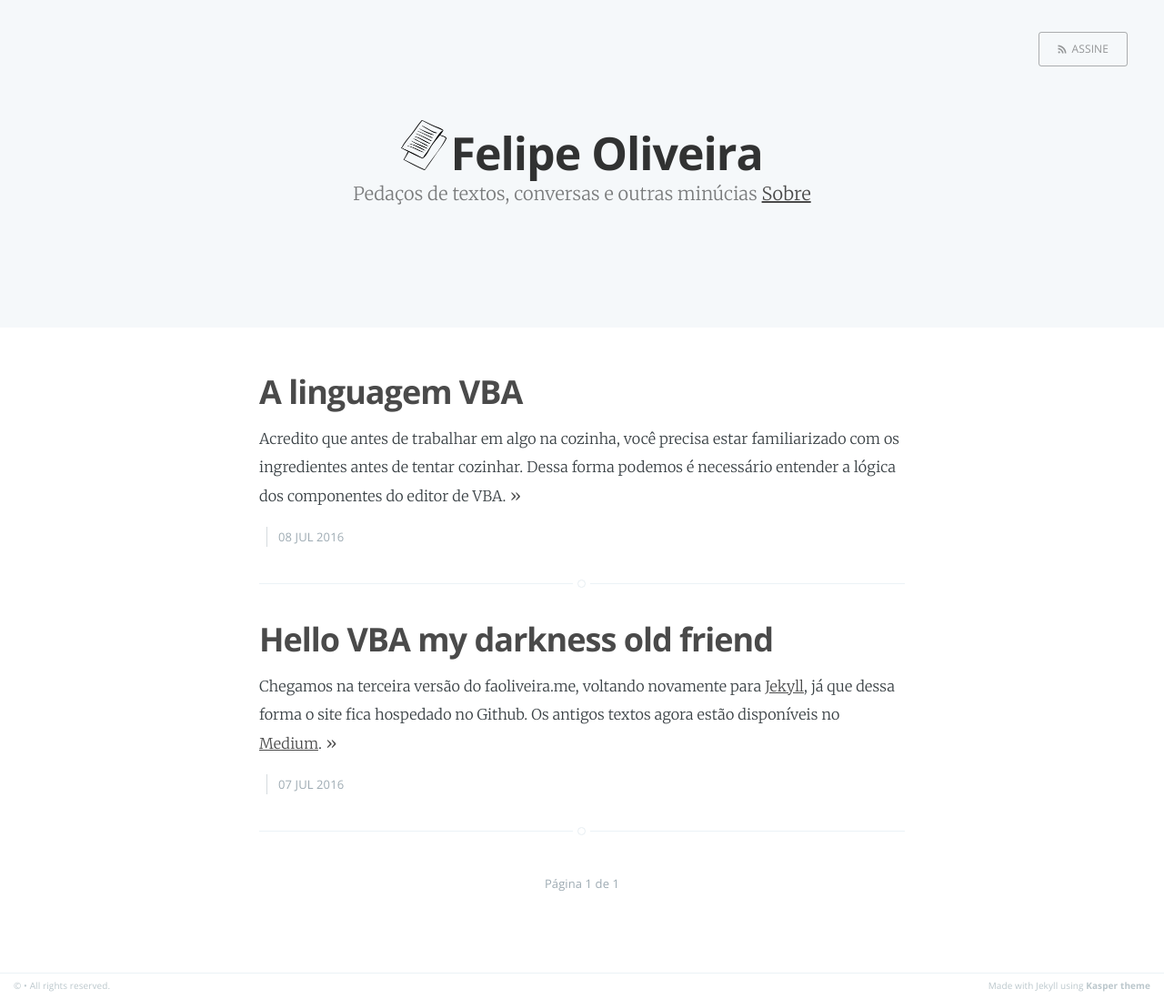
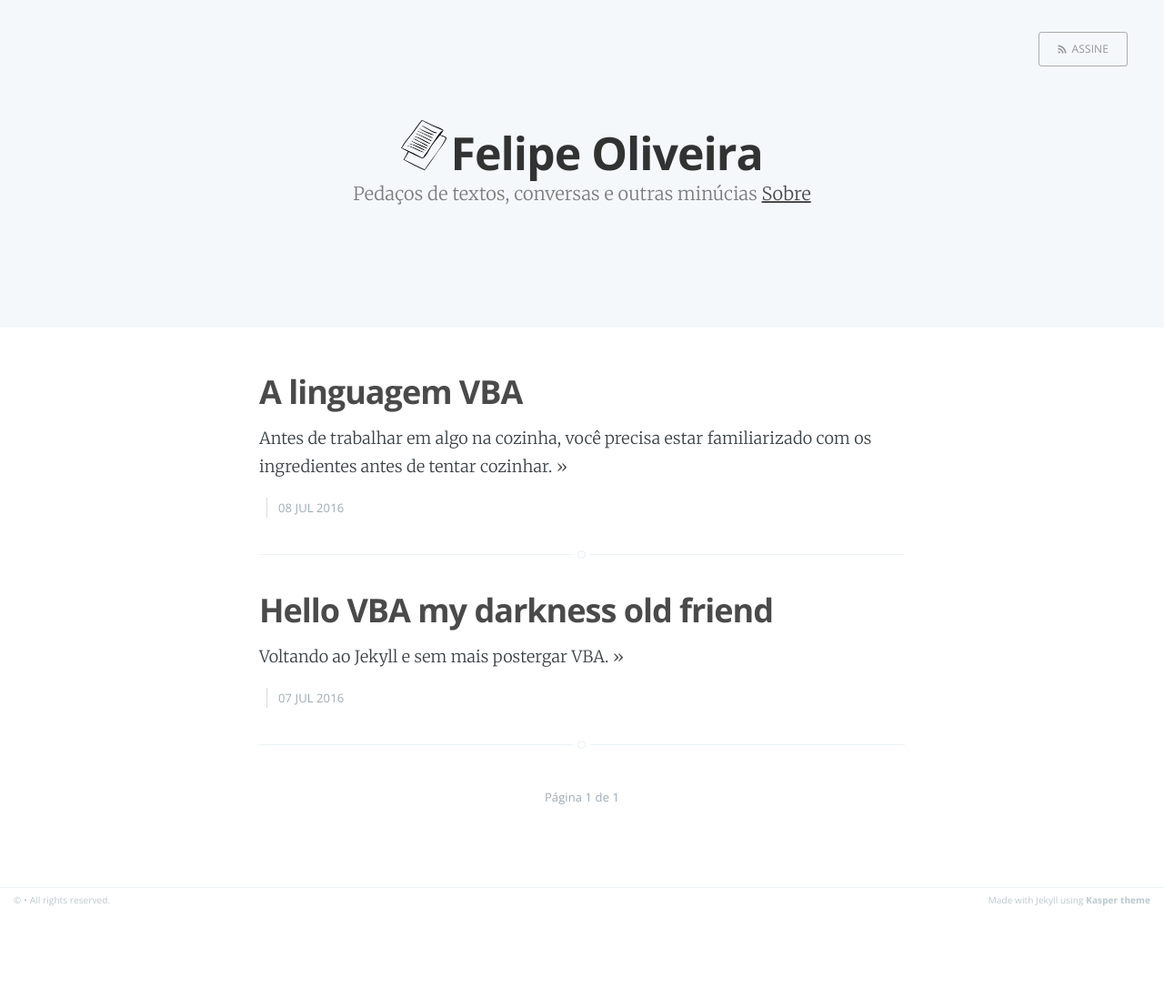
Before and after one commit to faoliveira/faoliveira.github.io, a Jekyll site: the page built from index.html, in a window 1280 px wide. Shown: the whole page at 91% size. Built offline with Jekyll 4.4.1, drawn with Linux system fonts in a browser that asks for light colours; the list of posts is cut into pages by our own code; after the commit the page ends 1003 px from its top, so only the background shows below that.

Commit message:
agora com excerpt

```diff
--- a/_posts/2016-07-07-hello-vba-my-darkness-old-friend.md
+++ b/_posts/2016-07-07-hello-vba-my-darkness-old-friend.md
@@ -3,6 +3,7 @@ layout: post
 title: Hello VBA my darkness old friend
 date: 2016-07-07 12:00:00
 disqus: true
+excerpt: Voltando ao Jekyll e sem mais postergar VBA.
 ---
 
 Chegamos na terceira versão do faoliveira.me, voltando novamente para [Jekyll](https://jekyllrb.com), já que dessa forma o site fica hospedado no Github. Os antigos textos agora estão disponíveis no [Medium](https://medium.com/@faoliveira).
--- a/index.html
+++ b/index.html
@@ -1,6 +1,7 @@
 ---
 layout: default
 cover: false
+excerpt: Pedaços de textos, conversas e outras minúcias por @faoliveira
 about: 'sobre'
 ---
 
```
Also changed, not shown: _posts/2016-07-08-linguagem-vba.md (+1 -0 lines), sobre/index.md (+1 -0 lines).
